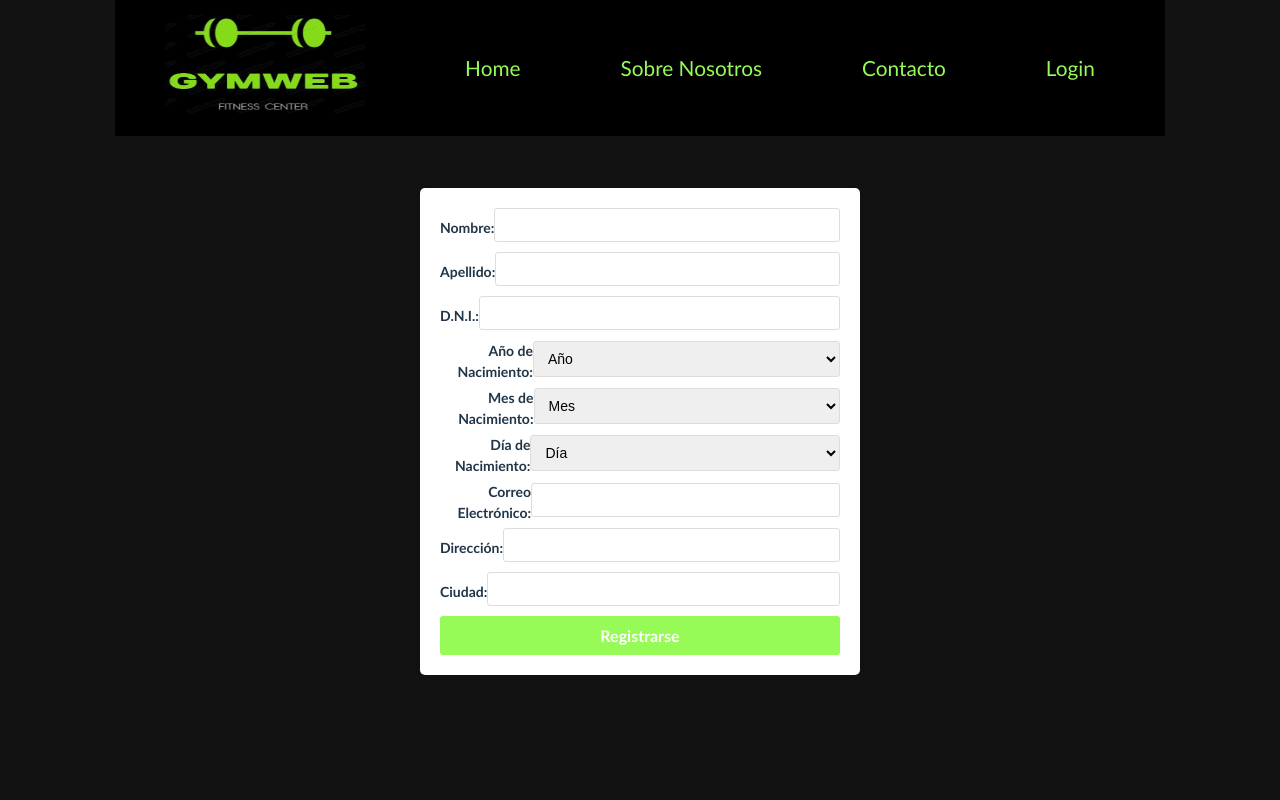
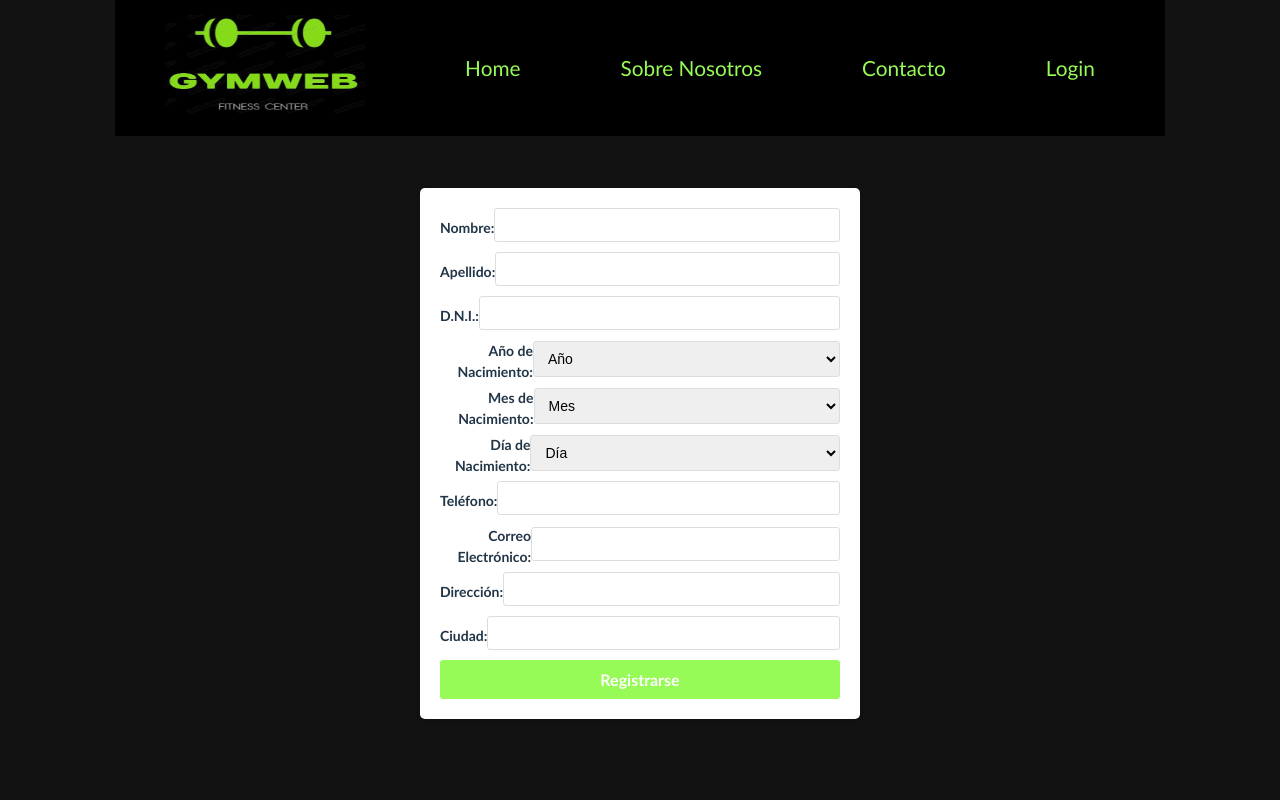
Before and after one commit to labmiracle/team-red, a React (Vite) app in the folder gymWeb/: page /register in a window 1280 px wide. Shown: the top 800 px of the page. Built offline with nearby package versions, Linux system fonts and the light colour scheme.

Commit message:
adding style to the telehone

```diff
--- a/gymWeb/src/components/Register/Register.module.css
+++ b/gymWeb/src/components/Register/Register.module.css
@@ -71,6 +71,17 @@
   width: 100%;
 }
 
+/* New style for the phone number field */
+.registerContainer #phoneNumber {
+  width: 100%;
+  padding: 8px 10px;
+  font-size: 14px;
+  border-radius: 3px;
+  border: 1px solid #ddd;
+  box-sizing: border-box;
+  margin-bottom: 10px;
+}
+
 @media (max-width: 480px) {
   .registerContainer {
     width: 90%;
--- a/gymWeb/src/components/Register/Register.tsx
+++ b/gymWeb/src/components/Register/Register.tsx
@@ -1,4 +1,4 @@
-import React, { useState, ChangeEvent, FormEvent } from 'react';
+import { useState, ChangeEvent, FormEvent } from 'react';
 import styles from './Register.module.css';
 
 interface DateOfBirth {
@@ -17,6 +17,7 @@ const Register: React.FC = () => {
     month: '',
     year: '',
   });
+  const [phoneNumber, setPhoneNumber] = useState('');
   const [address, setAddress] = useState('');
   const [city, setCity] = useState('');
   const [dniError, setDNIError] = useState('');
@@ -88,6 +89,10 @@ const Register: React.FC = () => {
     }));
   };
 
+  const handlePhoneNumberChange = (event: ChangeEvent<HTMLInputElement>) => {
+    setPhoneNumber(event.target.value);
+  };
+
   const handleAddressChange = (event: ChangeEvent<HTMLInputElement>) => {
     setAddress(event.target.value);
   };
@@ -110,6 +115,7 @@ const Register: React.FC = () => {
       month: '',
       year: '',
     });
+    setPhoneNumber('');
     setAddress('');
     setCity('');
     setDNIError('');
@@ -198,6 +204,10 @@ const Register: React.FC = () => {
         </select>
       </div>
       <div>
+        <label htmlFor="phoneNumber">Teléfono:</label>
+        <input type="text" id="phoneNumber" value={phoneNumber} onChange={handlePhoneNumberChange} required />
+      </div>
+      <div>
         <label htmlFor="email">Correo Electrónico:</label>
         <input type="email" id="email" value={email} onChange={handleEmailChange} onBlur={handleEmailChange} required />
         {emailError && <p>{emailError}</p>}
```
